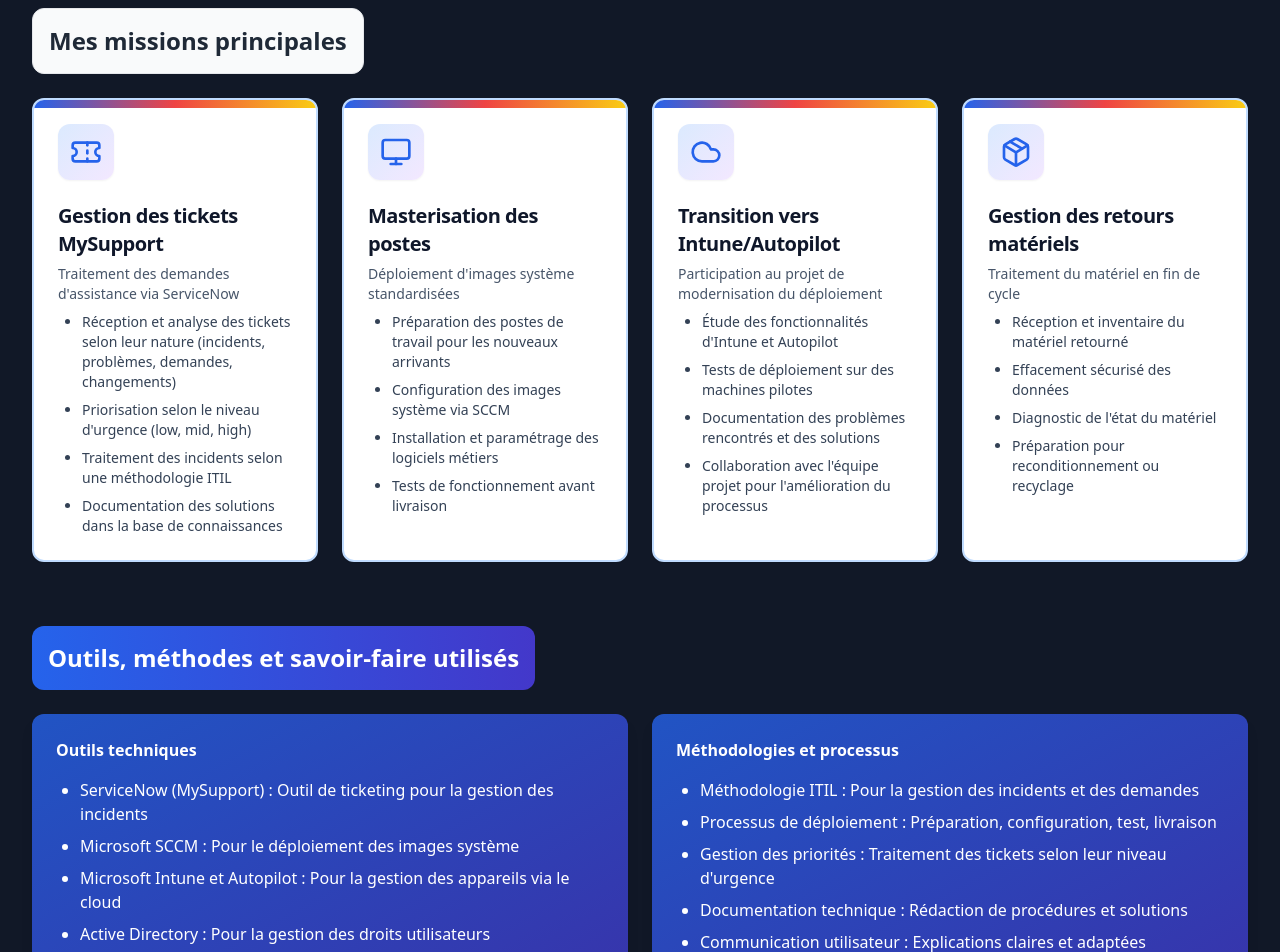
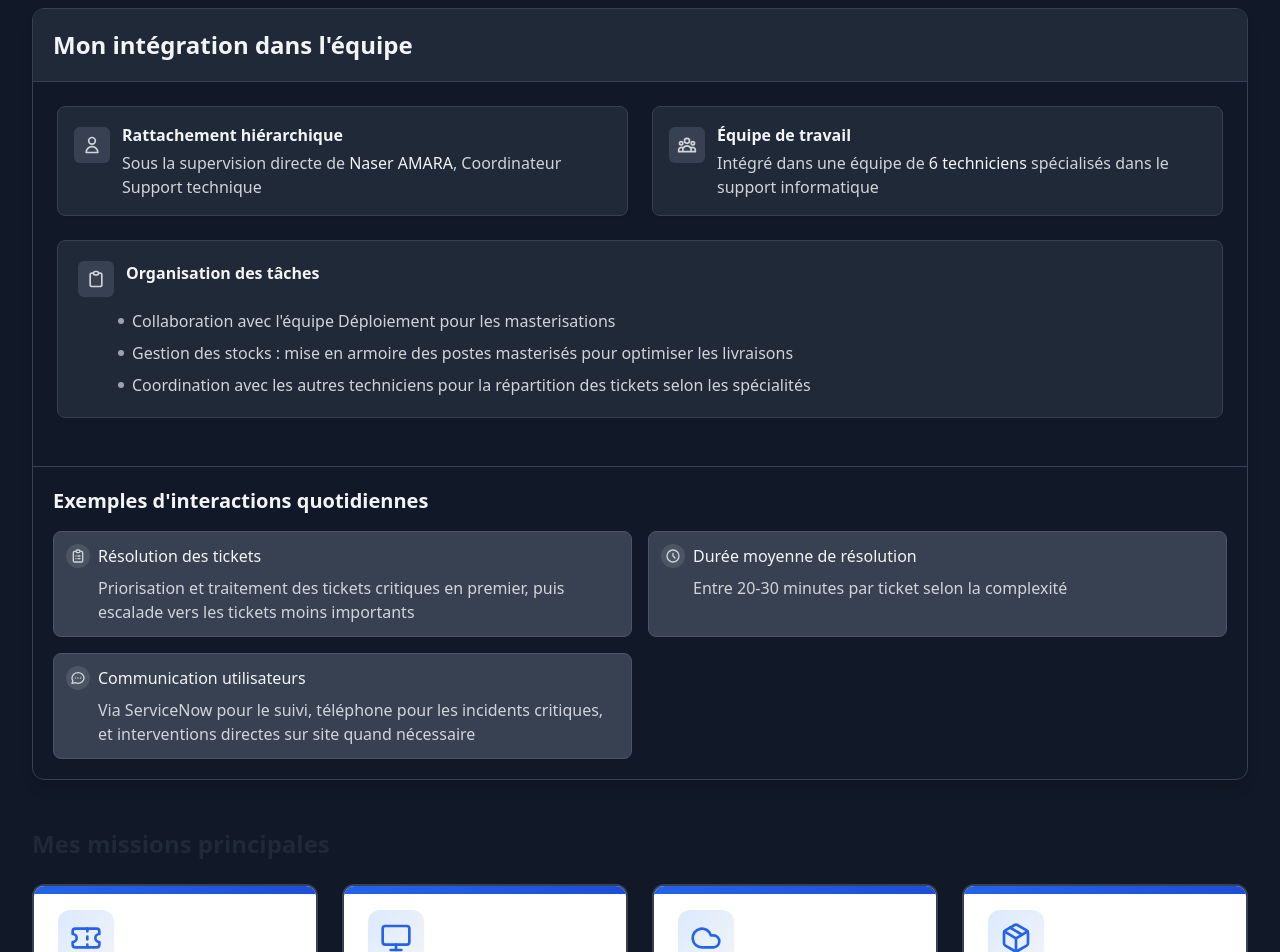
Before and after one commit to Joadm973/AltenBlog, a Next.js app: page /my-role in a window 1280 px wide. Shown: the part 600-1552 px from the top of the page. Built offline with nearby package versions, Linux system fonts and the light colour scheme; a web font is replaced by a local one.

Commit message:
pages finished

```diff
--- a/app/my-role/page.tsx
+++ b/app/my-role/page.tsx
@@ -9,18 +9,122 @@ export default function MyRole() {
       <SectionHeader
         title="Dans les coulisses du Support Informatique"
         description="Découvrez mon rôle et mes missions principales au sein du service Support Informatique d'ALTEN."
-      />      <div className="mt-12 space-y-6 p-6 rounded-xl bg-gray-50 dark:bg-gray-800 border border-gray-200 dark:border-gray-700 shadow-lg transition-all duration-elegant hover:shadow-xl hover:shadow-blue-500/10 dark:hover:shadow-blue-400/10 hover:-translate-y-1">
+      />      <div className="mt-12 space-y-6 p-6 rounded-xl bg-gray-50 dark:bg-gray-900 border border-gray-200 dark:border-gray-700 shadow-lg transition-all duration-elegant hover:shadow-xl hover:shadow-blue-500/10 dark:hover:shadow-blue-500/10 hover:-translate-y-1">
         <h3 className="text-2xl font-bold text-gray-800 dark:text-gray-100">Description de mon rôle</h3>
         <p className="text-lg text-gray-800 dark:text-gray-200">
           Durant ce stage au sein du service Support Informatique d'ALTEN, j'ai occupé le poste de Technicien Support
-          Informatique N1/N2. Ma mission principale consistait à assurer un support technique de qualité aux
+          Informatique. Ma mission principale consistait à assurer un support technique de qualité aux
           collaborateurs de l'entreprise, afin de garantir la continuité de service et de minimiser l'impact des
           incidents informatiques sur leur productivité.
-        </p>
-      </div>
+        </p>      </div>      <div className="mt-12 p-0 rounded-xl bg-gray-900 border border-gray-700 shadow-lg transition-all duration-elegant hover:shadow-xl hover:shadow-blue-500/20 overflow-hidden">
+        <div className="border-b border-gray-700 bg-gray-800 p-5">
+          <h3 className="text-2xl font-bold text-gray-100">Mon intégration dans l'équipe</h3>
+        </div>
 
-      <div className="mt-12">
-        <h3 className="mb-6 text-2xl font-bold text-gray-800 dark:text-gray-100 bg-gray-50 dark:bg-gray-800 border border-gray-200 dark:border-gray-700 p-4 rounded-xl inline-block transition-all duration-elegant hover:shadow-md hover:scale-[1.02]">Mes missions principales</h3>
+        <div className="p-6">
+          <div className="grid md:grid-cols-2 gap-6 mb-6">
+            <div className="bg-gray-800 p-4 rounded-lg border border-gray-700 shadow-sm">
+              <div className="flex items-start">
+                <div className="bg-gray-700 rounded-md p-2 mr-3 mt-1">
+                  <svg xmlns="http://www.w3.org/2000/svg" className="h-5 w-5 text-gray-300" fill="none" viewBox="0 0 24 24" stroke="currentColor">
+                    <path strokeLinecap="round" strokeLinejoin="round" strokeWidth={2} d="M16 7a4 4 0 11-8 0 4 4 0 018 0zM12 14a7 7 0 00-7 7h14a7 7 0 00-7-7z" />
+                  </svg>
+                </div>
+                <div>
+                  <h4 className="text-md font-bold text-gray-100 mb-1">Rattachement hiérarchique</h4>
+                  <p className="text-gray-300">
+                    Sous la supervision directe de <span className="font-medium text-gray-100">Naser AMARA</span>, Coordinateur Support technique
+                  </p>
+                </div>
+              </div>
+            </div>
+
+            <div className="bg-gray-800 p-4 rounded-lg border border-gray-700 shadow-sm">
+              <div className="flex items-start">
+                <div className="bg-gray-700 rounded-md p-2 mr-3 mt-1">
+                  <svg xmlns="http://www.w3.org/2000/svg" className="h-5 w-5 text-gray-300" fill="none" viewBox="0 0 24 24" stroke="currentColor">
+                    <path strokeLinecap="round" strokeLinejoin="round" strokeWidth={2} d="M17 20h5v-2a3 3 0 00-5.356-1.857M17 20H7m10 0v-2c0-.656-.126-1.283-.356-1.857M7 20H2v-2a3 3 0 015.356-1.857M7 20v-2c0-.656.126-1.283.356-1.857m0 0a5.002 5.002 0 019.288 0M15 7a3 3 0 11-6 0 3 3 0 016 0zm6 3a2 2 0 11-4 0 2 2 0 014 0zM7 10a2 2 0 11-4 0 2 2 0 014 0z" />
+                  </svg>
+                </div>
+                <div>
+                  <h4 className="text-md font-bold text-gray-100 mb-1">Équipe de travail</h4>
+                  <p className="text-gray-300">
+                    Intégré dans une équipe de <span className="font-medium text-gray-100">6 techniciens</span> spécialisés dans le support informatique
+                  </p>
+                </div>
+              </div>
+            </div>
+          </div>
+            <div className="bg-gray-800 p-5 rounded-lg border border-gray-700 shadow-sm mb-6">
+            <div className="flex items-start mb-3">
+              <div className="bg-gray-700 rounded-md p-2 mr-3">
+                <svg xmlns="http://www.w3.org/2000/svg" className="h-5 w-5 text-gray-300" fill="none" viewBox="0 0 24 24" stroke="currentColor">
+                  <path strokeLinecap="round" strokeLinejoin="round" strokeWidth={2} d="M9 5H7a2 2 0 00-2 2v12a2 2 0 002 2h10a2 2 0 002-2V7a2 2 0 00-2-2h-2M9 5a2 2 0 002 2h2a2 2 0 002-2M9 5a2 2 0 012-2h2a2 2 0 012 2" />
+                </svg>
+              </div>
+              <h4 className="text-md font-bold text-gray-100">Organisation des tâches</h4>
+            </div>
+
+            <ul className="space-y-2 pl-10">
+              <li className="flex items-center">
+                <div className="w-1.5 h-1.5 bg-gray-400 rounded-full mr-2"></div>
+                <span className="text-gray-300">Collaboration avec l'équipe Déploiement pour les masterisations</span>
+              </li>
+              <li className="flex items-center">
+                <div className="w-1.5 h-1.5 bg-gray-400 rounded-full mr-2"></div>
+                <span className="text-gray-300">Gestion des stocks : mise en armoire des postes masterisés pour optimiser les livraisons</span>
+              </li>
+              <li className="flex items-center">
+                <div className="w-1.5 h-1.5 bg-gray-400 rounded-full mr-2"></div>
+                <span className="text-gray-300">Coordination avec les autres techniciens pour la répartition des tickets selon les spécialités</span>
+              </li>
+            </ul>
+          </div>        </div>
+
+        <div className="border-t border-gray-700 bg-gray-850 p-5">
+          <h4 className="text-xl font-bold text-gray-100 mb-4">Exemples d'interactions quotidiennes</h4>
+
+          <div className="grid md:grid-cols-2 gap-4">
+            <div className="bg-gray-700 rounded-lg p-3 border border-gray-600 shadow-sm">
+              <h5 className="font-medium text-gray-100 mb-2 flex items-center">
+                <div className="h-6 w-6 rounded-full bg-gray-600 flex items-center justify-center mr-2 flex-shrink-0">
+                  <svg xmlns="http://www.w3.org/2000/svg" className="h-4 w-4 text-gray-300" fill="none" viewBox="0 0 24 24" stroke="currentColor">
+                    <path strokeLinecap="round" strokeLinejoin="round" strokeWidth={2} d="M9 5H7a2 2 0 00-2 2v12a2 2 0 002 2h10a2 2 0 002-2V7a2 2 0 00-2-2h-2M9 5a2 2 0 002 2h2a2 2 0 002-2M9 5a2 2 0 012-2h2a2 2 0 012 2m-3 7h3m-3 4h3m-6-4h.01M9 16h.01" />
+                  </svg>
+                </div>
+                Résolution des tickets
+              </h5>
+              <p className="text-gray-300 ml-8">Priorisation et traitement des tickets critiques en premier, puis escalade vers les tickets moins importants</p>
+            </div>
+
+            <div className="bg-gray-700 rounded-lg p-3 border border-gray-600 shadow-sm">
+              <h5 className="font-medium text-gray-100 mb-2 flex items-center">
+                <div className="h-6 w-6 rounded-full bg-gray-600 flex items-center justify-center mr-2 flex-shrink-0">
+                  <svg xmlns="http://www.w3.org/2000/svg" className="h-4 w-4 text-gray-300" fill="none" viewBox="0 0 24 24" stroke="currentColor">
+                    <path strokeLinecap="round" strokeLinejoin="round" strokeWidth={2} d="M12 8v4l3 3m6-3a9 9 0 11-18 0 9 9 0 0118 0z" />
+                  </svg>
+                </div>
+                Durée moyenne de résolution
+              </h5>
+              <p className="text-gray-300 ml-8">Entre 20-30 minutes par ticket selon la complexité</p>
+            </div>
+
+            <div className="bg-gray-700 rounded-lg p-3 border border-gray-600 shadow-sm">
+              <h5 className="font-medium text-gray-100 mb-2 flex items-center">
+                <div className="h-6 w-6 rounded-full bg-gray-600 flex items-center justify-center mr-2 flex-shrink-0">
+                  <svg xmlns="http://www.w3.org/2000/svg" className="h-4 w-4 text-gray-300" fill="none" viewBox="0 0 24 24" stroke="currentColor">
+                    <path strokeLinecap="round" strokeLinejoin="round" strokeWidth={2} d="M8 12h.01M12 12h.01M16 12h.01M21 12c0 4.418-4.03 8-9 8a9.863 9.863 0 01-4.255-.949L3 20l1.395-3.72C3.512 15.042 3 13.574 3 12c0-4.418 4.03-8 9-8s9 3.582 9 8z" />
+                  </svg>
+                </div>
+                Communication utilisateurs
+              </h5>
+              <p className="text-gray-300 ml-8">Via ServiceNow pour le suivi, téléphone pour les incidents critiques, et interventions directes sur site quand nécessaire</p>
+            </div>
+
+          </div>
+        </div>
+      </div><div className="mt-12">
+        <h3 className="mb-6 text-2xl font-bold text-gray-800 dark:text-gray-100">Mes missions principales</h3>
         <div className="grid gap-6 md:grid-cols-2 lg:grid-cols-4">
           <MissionCard
             title="Gestion des tickets MySupport"
@@ -69,21 +173,19 @@ export default function MyRole() {
         </div>
       </div>
 
-      <div className="mt-16">        <h3 className="mb-6 text-2xl font-bold text-white dark:text-white bg-gradient-to-r from-blue-600 to-indigo-700 dark:from-blue-500 dark:to-indigo-600 p-4 rounded-xl inline-block transition-all duration-elegant hover:shadow-lg hover:scale-[1.02]">Outils, méthodes et savoir-faire utilisés</h3>
-        <div className="grid gap-6 md:grid-cols-2">
-          <div className="space-y-4 rounded-xl bg-gradient-to-br from-blue-600/80 to-indigo-700/80 dark:from-blue-600/80 dark:to-indigo-800/80 p-6 shadow-lg transition-all duration-elegant hover:shadow-xl hover:shadow-blue-500/30 dark:hover:shadow-blue-400/30 hover:scale-[1.02] hover:-translate-y-2">
-            <h4 className="font-semibold text-white dark:text-white">Outils techniques</h4>
-            <ul className="ml-6 list-disc space-y-2 text-white dark:text-white">
+      <div className="mt-16">
+        <h3 className="mb-6 text-2xl font-bold text-gray-800 dark:text-gray-100">Outils, méthodes et savoir-faire utilisés</h3>        <div className="grid gap-6 md:grid-cols-2">          <div className="space-y-4 rounded-xl bg-gradient-to-br from-blue-700/80 to-blue-800/80 dark:from-blue-700/80 dark:to-blue-800/80 p-6 shadow-lg transition-all duration-elegant hover:shadow-xl hover:shadow-blue-500/30 dark:hover:shadow-blue-400/30 hover:scale-[1.02] hover:-translate-y-2">
+            <h4 className="font-semibold text-gray-100">Outils techniques</h4>
+            <ul className="ml-6 list-disc space-y-2 text-gray-200">
               <li>ServiceNow (MySupport) : Outil de ticketing pour la gestion des incidents</li>
               <li>Microsoft SCCM : Pour le déploiement des images système</li>
               <li>Microsoft Intune et Autopilot : Pour la gestion des appareils via le cloud</li>
               <li>Active Directory : Pour la gestion des droits utilisateurs</li>
               <li>Office 365 : Pour la gestion des licences et la documentation</li>
-              <li>McAfee : Pour la mise à jour et la vérification des solutions antivirus</li>
             </ul>
-          </div>          <div className="space-y-4 rounded-xl bg-gradient-to-br from-blue-600/80 to-indigo-700/80 dark:from-blue-600/80 dark:to-indigo-800/80 p-6 shadow-lg transition-all duration-elegant hover:shadow-xl hover:shadow-blue-500/30 dark:hover:shadow-blue-400/30 hover:scale-[1.02] hover:-translate-y-2">
-            <h4 className="font-semibold text-white dark:text-white">Méthodologies et processus</h4>
-            <ul className="ml-6 list-disc space-y-2 text-white dark:text-white">
+          </div>          <div className="space-y-4 rounded-xl bg-gradient-to-br from-blue-700/80 to-blue-800/80 dark:from-blue-700/80 dark:to-blue-800/80 p-6 shadow-lg transition-all duration-elegant hover:shadow-xl hover:shadow-blue-500/30 dark:hover:shadow-blue-400/30 hover:scale-[1.02] hover:-translate-y-2">
+            <h4 className="font-semibold text-gray-100">Méthodologies et processus</h4>
+            <ul className="ml-6 list-disc space-y-2 text-gray-200">
               <li>Méthodologie ITIL : Pour la gestion des incidents et des demandes</li>
               <li>Processus de déploiement : Préparation, configuration, test, livraison</li>
               <li>Gestion des priorités : Traitement des tickets selon leur niveau d'urgence</li>
--- a/components/mission-card.tsx
+++ b/components/mission-card.tsx
@@ -8,19 +8,16 @@ interface MissionCardProps {
   bulletPoints: string[]
 }
 
-export default function MissionCard({ title, description, icon: Icon, bulletPoints }: MissionCardProps) {
-  return (
-    <Card className="h-full hover:-translate-y-1 transition-all duration-300 overflow-hidden group border-2 border-blue-200 dark:border-gray-700 shadow-sm hover:shadow-md hover:shadow-blue-500/20 dark:hover:shadow-blue-400/20 bg-white dark:bg-gray-800">
-      <div className="absolute top-0 left-0 h-2 w-full bg-gradient-to-r from-blue-600 via-red-500 to-yellow-400 dark:from-blue-400 dark:via-red-400 dark:to-yellow-400 group-hover:h-3 transition-all duration-300"></div>
+export default function MissionCard({ title, description, icon: Icon, bulletPoints }: MissionCardProps) {  return (    <Card className="h-full hover:-translate-y-1 transition-all duration-300 overflow-hidden group border-2 dark:border-gray-700 shadow-sm hover:shadow-md hover:shadow-blue-500/20 dark:hover:shadow-blue-400/20 bg-white dark:bg-gray-800">
+      <div className="absolute top-0 left-0 h-2 w-full bg-gradient-to-r from-blue-600 to-blue-700 dark:from-blue-700 dark:to-blue-800 group-hover:h-3 transition-all duration-300"></div>
       <CardHeader className="pb-2">
-        <div className="mb-4 flex h-14 w-14 items-center justify-center rounded-xl bg-gradient-to-br from-blue-100 to-purple-100 dark:from-blue-900/30 dark:to-purple-900/30 shadow-sm group-hover:shadow-md group-hover:scale-105 transition-all duration-300">
-          <Icon className="h-8 w-8 text-blue-600 dark:text-blue-400 group-hover:text-purple-600 dark:group-hover:text-purple-400 transition-colors duration-300" />
-        </div>
-        <CardTitle className="text-xl text-slate-900 dark:text-gray-100">{title}</CardTitle>
-        <CardDescription className="text-slate-600 dark:text-gray-400">{description}</CardDescription>
+        <div className="mb-4 flex h-14 w-14 items-center justify-center rounded-xl bg-gradient-to-br from-blue-100 to-gray-100 dark:from-blue-800/40 dark:to-gray-900/40 shadow-sm group-hover:shadow-md group-hover:scale-105 transition-all duration-300">
+          <Icon className="h-8 w-8 text-blue-600 dark:text-blue-300 group-hover:text-blue-700 dark:group-hover:text-blue-400 transition-colors duration-300" />
+        </div>        <CardTitle className="text-xl text-slate-900 dark:text-gray-100">{title}</CardTitle>
+        <CardDescription className="text-slate-600 dark:text-gray-300">{description}</CardDescription>
       </CardHeader>
       <CardContent>
-        <ul className="ml-6 list-disc space-y-2 text-sm text-slate-700 dark:text-gray-300">
+        <ul className="ml-6 list-disc space-y-2 text-sm text-slate-700 dark:text-gray-200">
           {bulletPoints.map((point, index) => (
             <li key={index} className="transition-transform hover:translate-x-1">{point}</li>
           ))}
--- a/components/theme-toggle.tsx
+++ b/components/theme-toggle.tsx
@@ -15,7 +15,7 @@ export default function ThemeToggle() {
   return (
     <button
       aria-label="Changer le thème"
-      className="rounded-full p-2 transition-all duration-gentle ease-elegant bg-gradient-to-r from-blue-700 to-yellow-500 dark:from-blue-400 dark:to-yellow-400 text-white shadow hover:scale-110 hover:rotate-12 focus:outline-none focus-visible:ring-2 focus-visible:ring-blue-500 hover:shadow-lg hover:shadow-blue-500/30"
+      className="rounded-full p-2 transition-all duration-gentle ease-elegant bg-gradient-to-r from-blue-700 to-blue-800 dark:from-blue-600 dark:to-blue-800 text-white shadow hover:scale-110 hover:rotate-12 focus:outline-none focus-visible:ring-2 focus-visible:ring-blue-500 hover:shadow-lg hover:shadow-blue-500/30"
       onClick={() => setTheme(theme === "dark" ? "light" : "dark")}
       type="button"
     >
```
Also changed, not shown: app/about-alten/page.tsx (+32 -30 lines), app/future/page.tsx (+4 -6 lines), public/ALTEN-Logo.wine.png (added), public/Cover-ALTEN.jpg (added).
